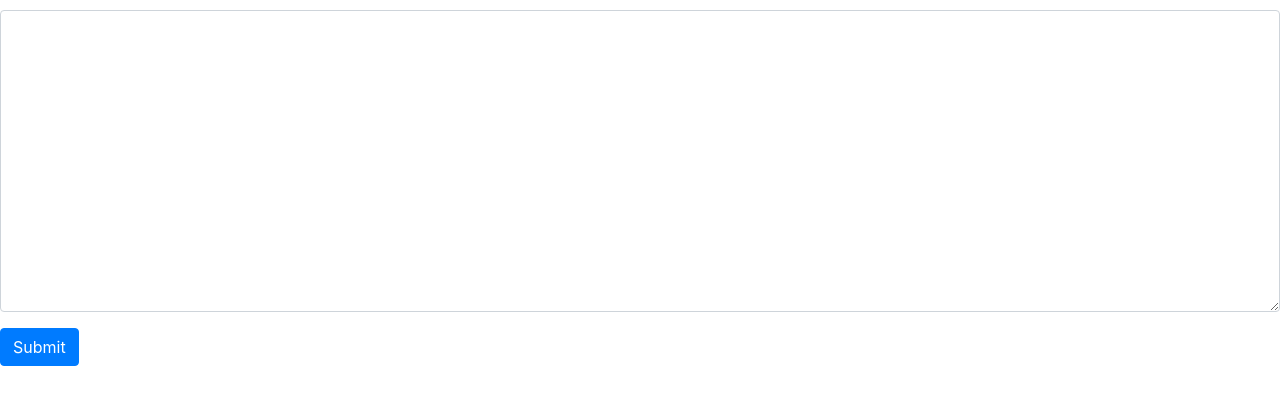
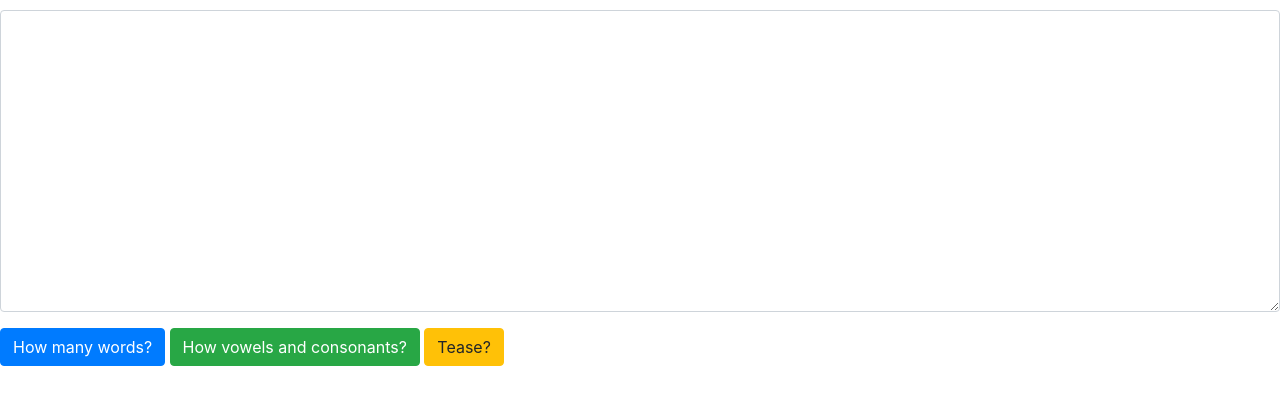
Before and after one commit to DanielAdeyemi/Epicodus_practice_2_1_Journal, a website built with webpack: page src/index.html in a window 1280 px wide. Shown: the part 156-560 px from the top of the page. Built offline with nearby package versions, Linux system fonts and the light colour scheme.

Commit message:
update html
Co-authored-by: Jer Miller <gkstaff@gmail.com>

```diff
--- a/src/index.html
+++ b/src/index.html
@@ -17,10 +17,12 @@
         <label for="journalBody" class="form-label"></label>
         <textarea class="form-control" id="journalBody" rows="12"></textarea>
       </div>
-      <button type="button submit" class="btn btn-primary" id="submitButton">Submit</button>
     </form>
+    <button type="button" class="btn btn-primary" id="words">How many words?</button>
+    <button type="button" class="btn btn-success" id="vowels">How vowels and consonants?</button>
+    <button type="button" class="btn btn-warning" id="teaser">Tease?</button>
   </div>
-
+  <div class="output"></div>
 
 </body>
 
```
